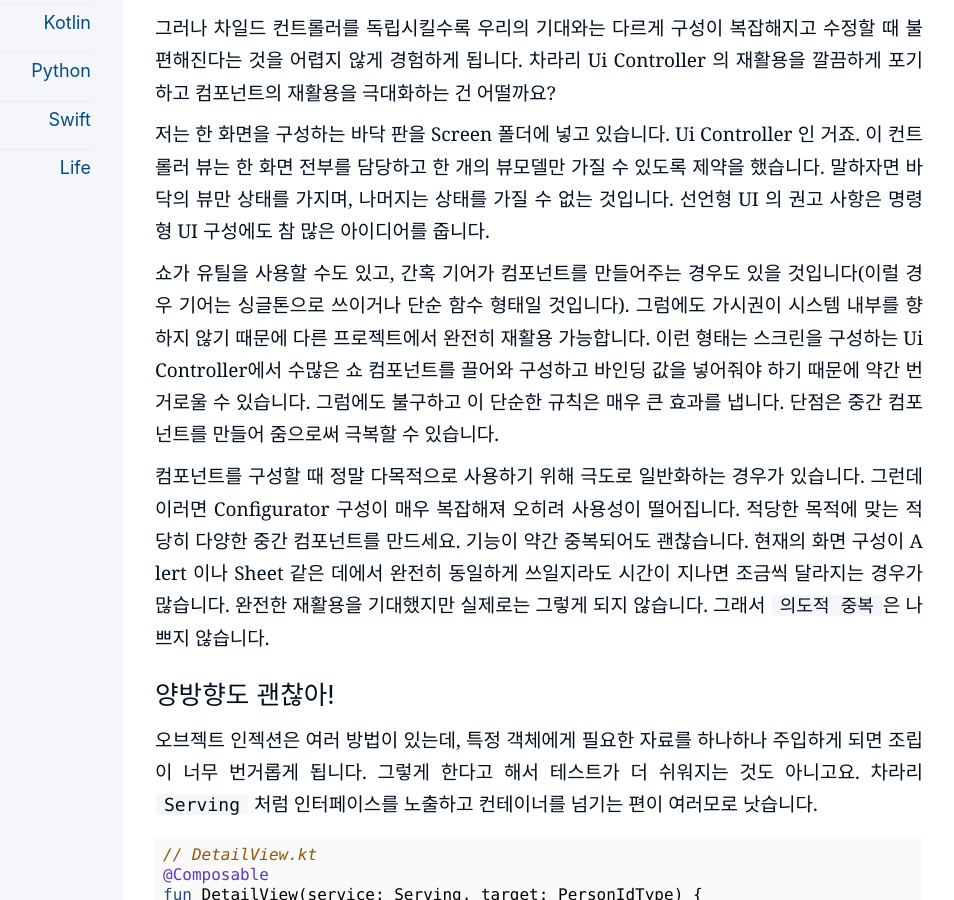
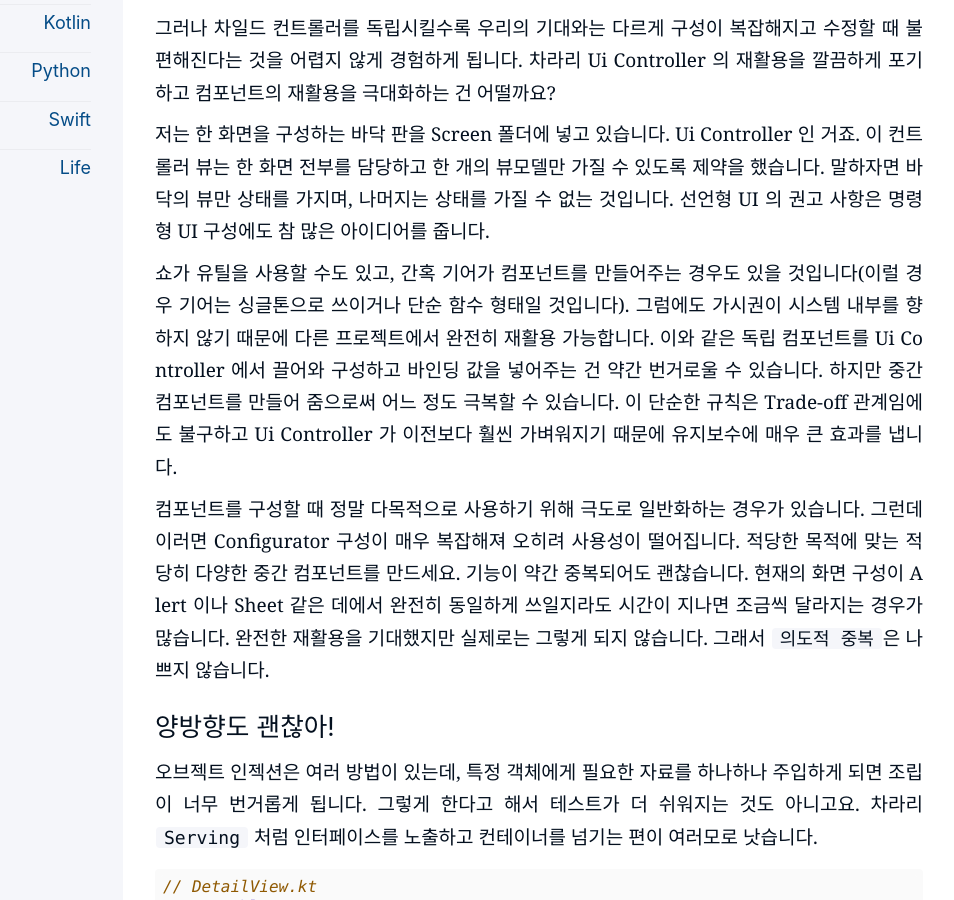
Before and after one commit to kiroshin/kiroshin.github.io, a Jekyll site: the page built from _posts/2024-07-22-hello-pure.md, in a window 1280 px wide and 900 px high, scrolled down 13527 px. Shown: the whole window, without its empty margins (197-1151 px from the left). Built offline with Jekyll 4.4.1, drawn with Linux system fonts in a browser that asks for light colours.

Commit message:
Update 2024-07-22-hello-pure.md

```diff
--- a/_posts/2024-07-22-hello-pure.md
+++ b/_posts/2024-07-22-hello-pure.md
@@ -451,7 +451,7 @@ enum Fizzle: LocalizedError {
 
 저는 한 화면을 구성하는 바닥 판을 Screen 폴더에 넣고 있습니다. Ui Controller 인 거죠. 이 컨트롤러 뷰는 한 화면 전부를 담당하고 한 개의 뷰모델만 가질 수 있도록 제약을 했습니다. 말하자면 바닥의 뷰만 상태를 가지며, 나머지는 상태를 가질 수 없는 것입니다. 선언형 UI 의 권고 사항은 명령형 UI 구성에도 참 많은 아이디어를 줍니다.
 
-쇼가 유틸을 사용할 수도 있고, 간혹 기어가 컴포넌트를 만들어주는 경우도 있을 것입니다(이럴 경우 기어는 싱글톤으로 쓰이거나 단순 함수 형태일 것입니다). 그럼에도 가시권이 시스템 내부를 향하지 않기 때문에 다른 프로젝트에서 완전히 재활용 가능합니다. 이런 형태는 스크린을 구성하는 Ui Controller에서 수많은 쇼 컴포넌트를 끌어와 구성하고 바인딩 값을 넣어줘야 하기 때문에 약간 번거로울 수 있습니다. 그럼에도 불구하고 이 단순한 규칙은 매우 큰 효과를 냅니다. 단점은 중간 컴포넌트를 만들어 줌으로써 극복할 수 있습니다.
+쇼가 유틸을 사용할 수도 있고, 간혹 기어가 컴포넌트를 만들어주는 경우도 있을 것입니다(이럴 경우 기어는 싱글톤으로 쓰이거나 단순 함수 형태일 것입니다). 그럼에도 가시권이 시스템 내부를 향하지 않기 때문에 다른 프로젝트에서 완전히 재활용 가능합니다. 이와 같은 독립 컴포넌트를 Ui Controller 에서 끌어와 구성하고 바인딩 값을 넣어주는 건 약간 번거로울 수 있습니다. 하지만 중간 컴포넌트를 만들어 줌으로써 어느 정도 극복할 수 있습니다. 이 단순한 규칙은 Trade-off 관계임에도 불구하고 Ui Controller 가 이전보다 훨씬 가벼워지기 때문에 유지보수에 매우 큰 효과를 냅니다.
 
 컴포넌트를 구성할 때 정말 다목적으로 사용하기 위해 극도로 일반화하는 경우가 있습니다. 그런데 이러면 Configurator 구성이 매우 복잡해져 오히려 사용성이 떨어집니다. 적당한 목적에 맞는 적당히 다양한 중간 컴포넌트를 만드세요. 기능이 약간 중복되어도 괜찮습니다. 현재의 화면 구성이 Alert 이나 Sheet 같은 데에서 완전히 동일하게 쓰일지라도 시간이 지나면 조금씩 달라지는 경우가 많습니다. 완전한 재활용을 기대했지만 실제로는 그렇게 되지 않습니다. 그래서 `의도적 중복`은 나쁘지 않습니다.
 
```
